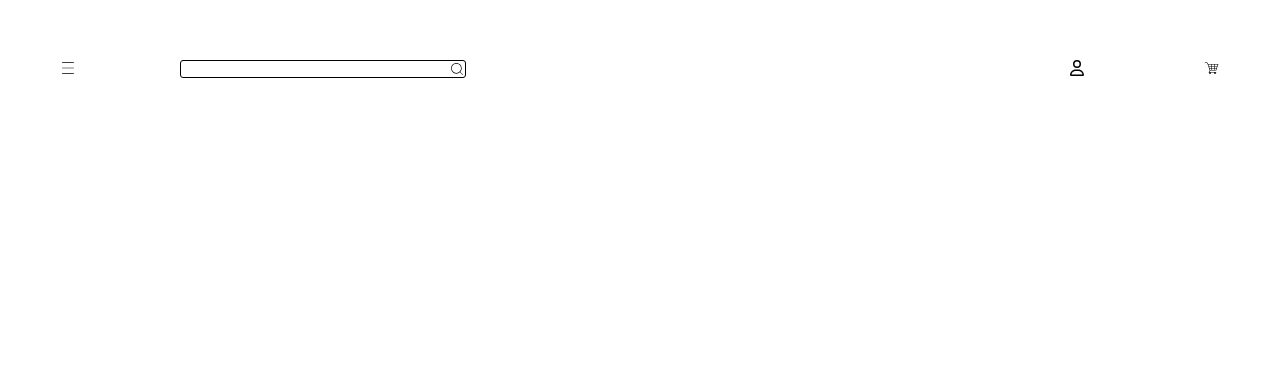
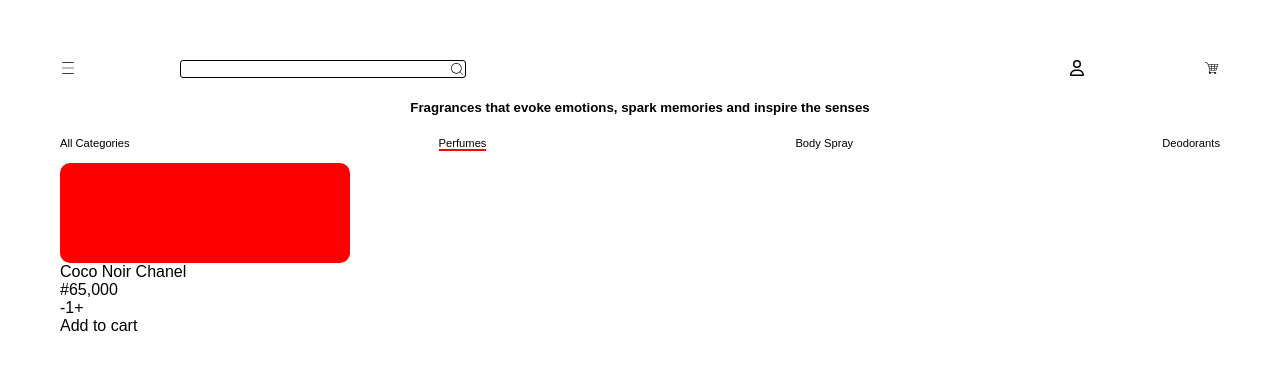
Before and after one commit to darrk-heart/hng-stage-two-project, a React (Create React App) app: page / in a window 1280 px wide. Shown: the top 370 px of the page. Built offline with nearby package versions, Linux system fonts and the light colour scheme.

Commit message:
adding features

```diff
--- a/src/components/ProductList.jsx
+++ b/src/components/ProductList.jsx
@@ -28,6 +28,33 @@ function ProductList() {
           <GiShoppingCart onClick={goToCheckout} />
         </div>
       </div>
+
+      <h5>
+        Fragrances that evoke emotions, spark memories and inspire the senses
+      </h5>
+
+      <ul className="product-heading">
+        <li>All Categories</li>
+        <li className="perfumes">Perfumes</li>
+        <li>Body Spray</li>
+        <li>Deodorants</li>
+      </ul>
+
+      <div className="products">
+        <div className="item">
+          <div className="pic-background"></div>
+          <span>Coco Noir Chanel</span>
+          <span>#65,000</span>
+          <div>
+            <div>
+              <span>-</span>
+              <span>1</span>
+              <span>+</span>
+            </div>
+            <div>Add to cart</div>
+          </div>
+        </div>
+      </div>
     </div>
   );
 }
--- a/src/components/styles.css
+++ b/src/components/styles.css
@@ -1,3 +1,4 @@
+/* product list page */
 .product-header {
   display: flex;
   justify-content: space-between;
@@ -19,3 +20,29 @@
   width: 13%;
   justify-content: space-between;
 }
+h5 {
+  text-align: center;
+}
+.product-heading {
+  list-style-type: none;
+  padding: 0;
+  display: flex;
+  justify-content: space-between;
+  font-size: 0.7rem;
+}
+.perfumes {
+  border-bottom: 2px solid red;
+}
+.products {
+}
+
+.item {
+  display: flex;
+  flex-direction: column;
+}
+.pic-background {
+  background-color: red;
+  width: 25%;
+  height: 100px;
+  border-radius: 10px;
+}
```
